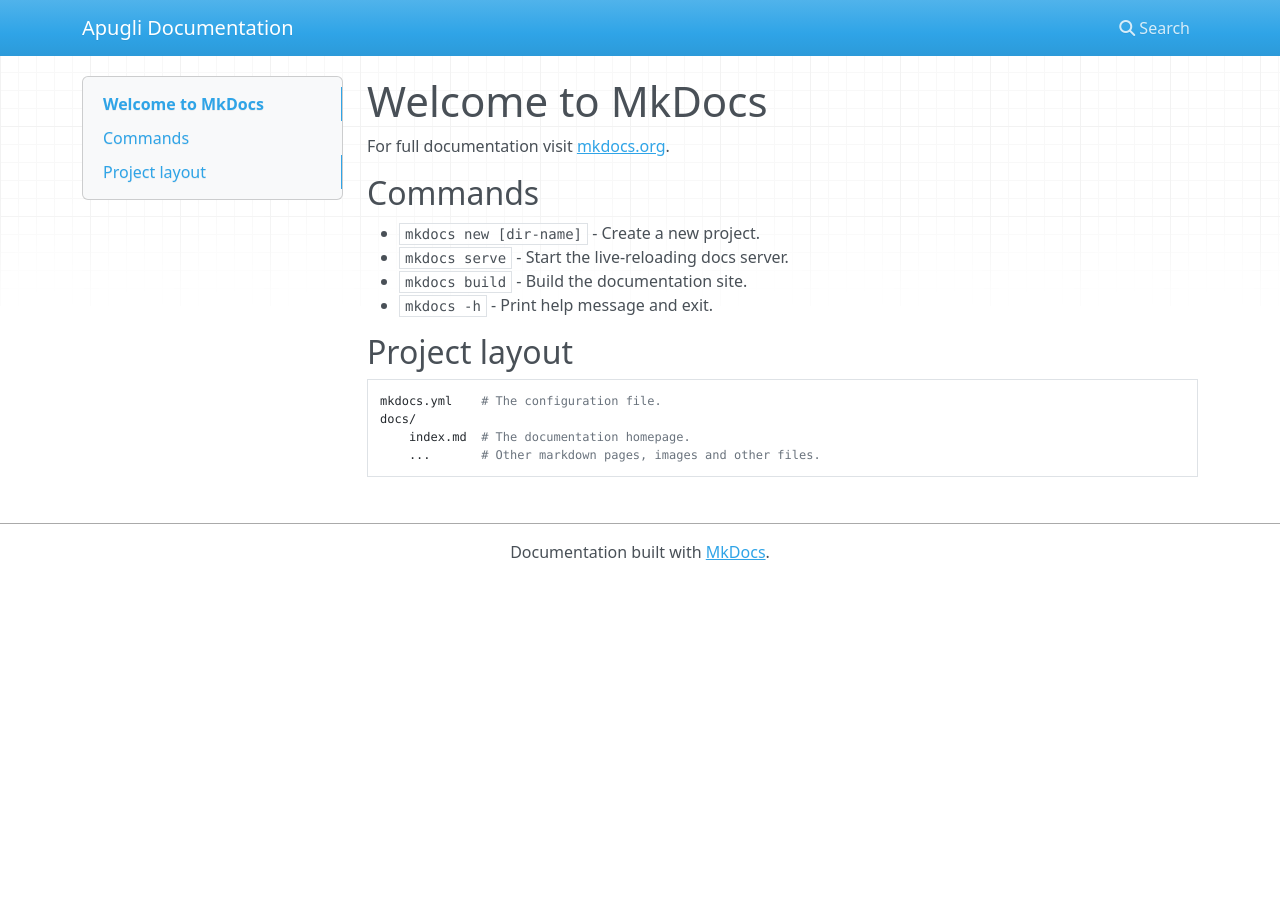
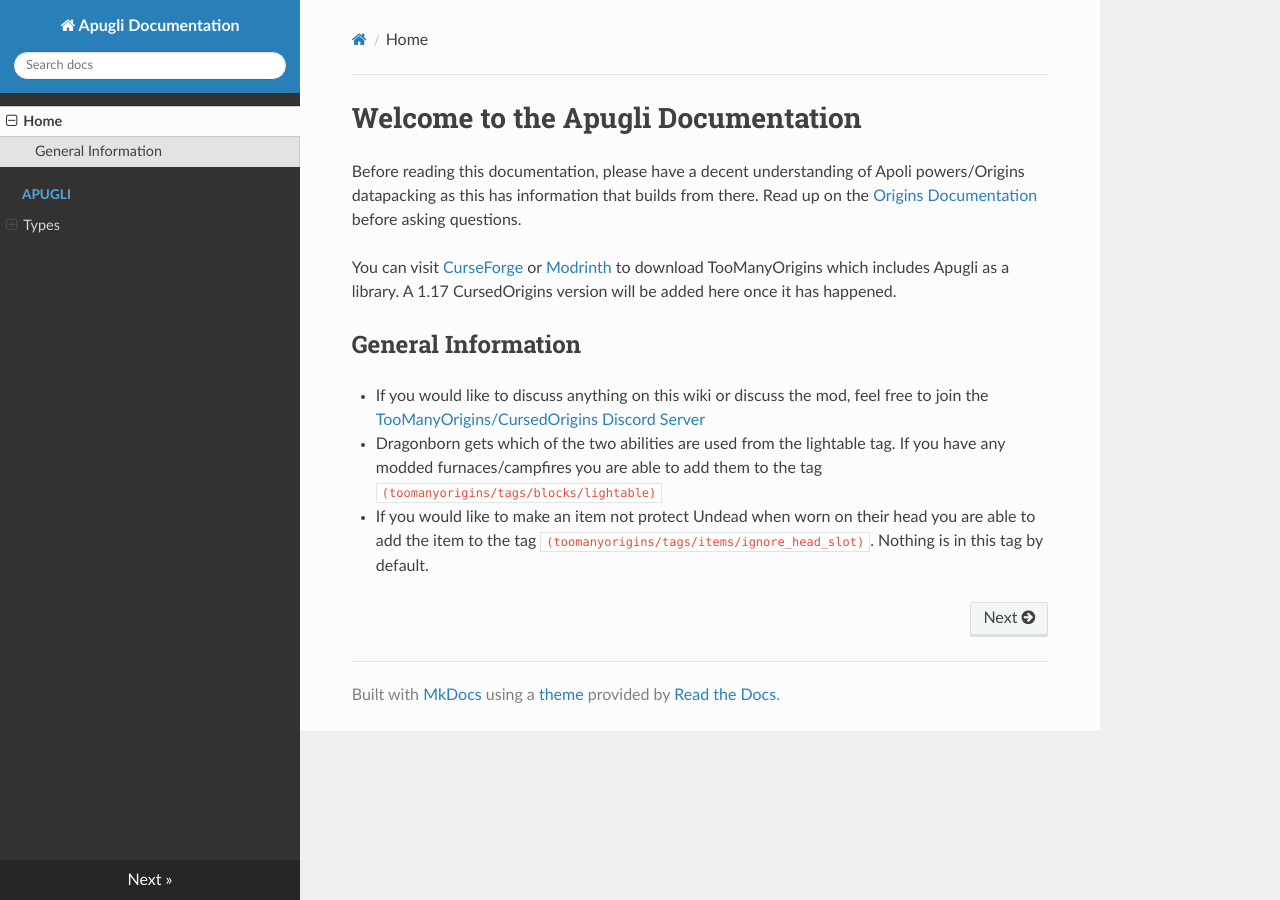
Before and after one commit to MerchantPug/apugli-docs, an MkDocs documentation site: the page built from docs/index.md, in a window 1280 px wide. Built offline with MkDocs 1.6.1, drawn with Linux system fonts in a browser that asks for light colours; nearby versions of some CDN libraries.

```diff
--- a/docs/index.md
+++ b/docs/index.md
@@ -1,17 +1,12 @@
-# Welcome to MkDocs
+# Welcome to the Apugli Documentation
 
-For full documentation visit [mkdocs.org](https://www.mkdocs.org).
+Before reading this documentation, please have a decent understanding of Apoli powers/Origins datapacking as this has information that builds from there.
+Read up on the [Origins Documentation](https://origins.readthedocs.io/en/latest/) before asking questions.
 
-## Commands
+You can visit [CurseForge](https://www.curseforge.com/minecraft/mc-mods/toomanyorigins) or [Modrinth](https://modrinth.com/mod/toomanyorigins) to download TooManyOrigins which includes Apugli as a library.
+A 1.17 CursedOrigins version will be added here once it has happened.
 
-* `mkdocs new [dir-name]` - Create a new project.
-* `mkdocs serve` - Start the live-reloading docs server.
-* `mkdocs build` - Build the documentation site.
-* `mkdocs -h` - Print help message and exit.
-
-## Project layout
-
-    mkdocs.yml    # The configuration file.
-    docs/
-        index.md  # The documentation homepage.
-        ...       # Other markdown pages, images and other files.
+## General Information
+* If you would like to discuss anything on this wiki or discuss the mod, feel free to join the [TooManyOrigins/CursedOrigins Discord Server](https://discord.gg/UBfEjsANNz)
+* Dragonborn gets which of the two abilities are used from the lightable tag. If you have any modded furnaces/campfires you are able to add them to the tag `(toomanyorigins/tags/blocks/lightable)`
+* If you would like to make an item not protect Undead when worn on their head you are able to add the item to the tag `(toomanyorigins/tags/items/ignore_head_slot)`. Nothing is in this tag by default.
--- a/mkdocs.yml
+++ b/mkdocs.yml
@@ -1,2 +1,8 @@
 site_name: Apugli Documentation
-site_url: https://apugli.readthedocs.io/
+nav:
+    - Home: index.md
+    - Apugli:
+      - Types:
+        - Power Types: apugli/power_types.md
+theme: readthedocs
+separator: '_'
```
Also changed, not shown: .readthedocs.yaml (added, +9 -0 lines), docs/apugli/power_types.md (added, +8 -0 lines), docs/apugli/power_types/energy_swirl.md (added, +30 -0 lines).
